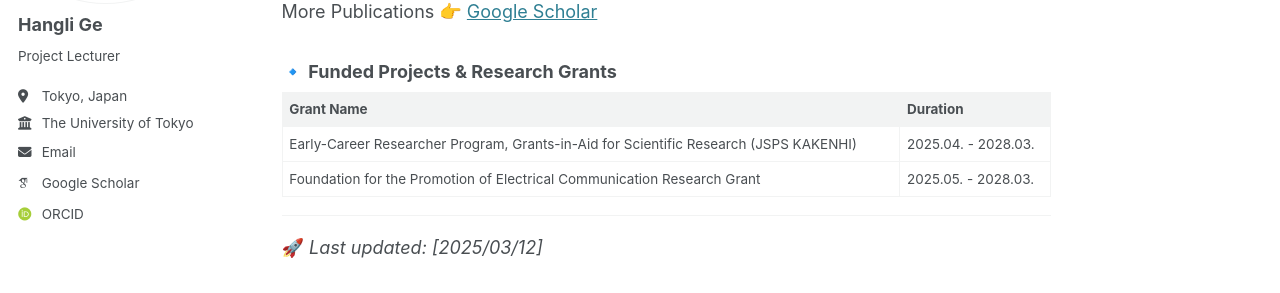
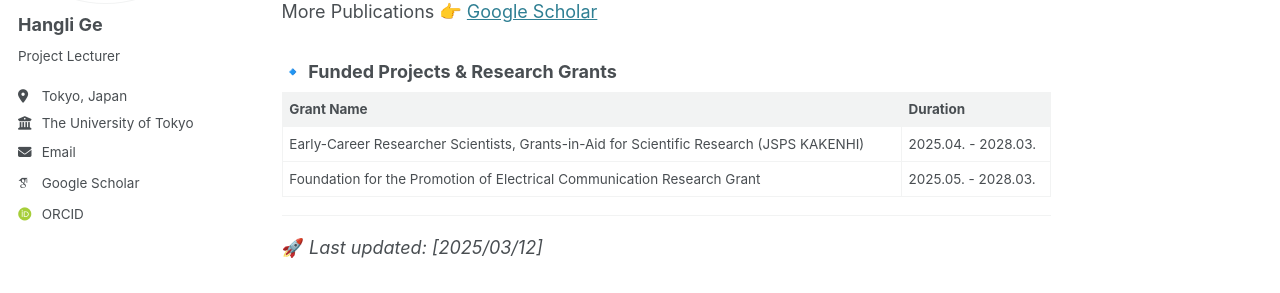
Before and after one commit to christie888/christie888.github.io, a Jekyll site: the page built from _pages/about.md, in a window 1280 px wide and 900 px high, scrolled down 2237 px. Shown: the part 236-529 px from the top of the window. Built offline with Jekyll 4.4.1, drawn with Linux system fonts in a browser that asks for light colours; some web fonts are replaced.

Commit message:
Update about.md

```diff
--- a/_pages/about.md
+++ b/_pages/about.md
@@ -60,7 +60,7 @@ More Publications 👉 [Google Scholar](https://scholar.google.com/citations?use
 
 | Grant Name | Duration |
 |------------|-------------|
-| Early-Career Researcher Program, Grants-in-Aid for Scientific Research (JSPS KAKENHI)|  2025.04. - 2028.03. |
+| Early-Career Researcher Scientists, Grants-in-Aid for Scientific Research (JSPS KAKENHI)|  2025.04. - 2028.03. |
 | Foundation for the Promotion of Electrical Communication Research Grant |  2025.05. - 2028.03. |
 
 ---
```
